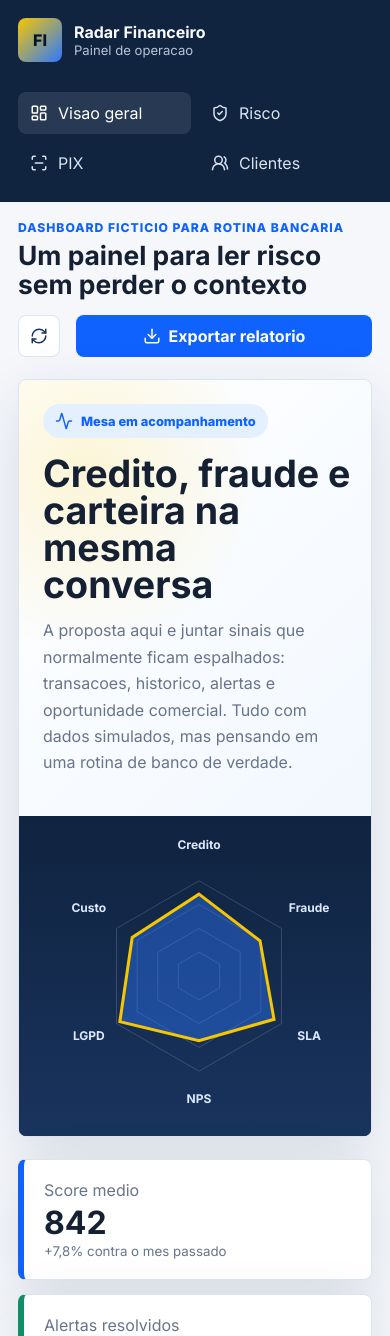
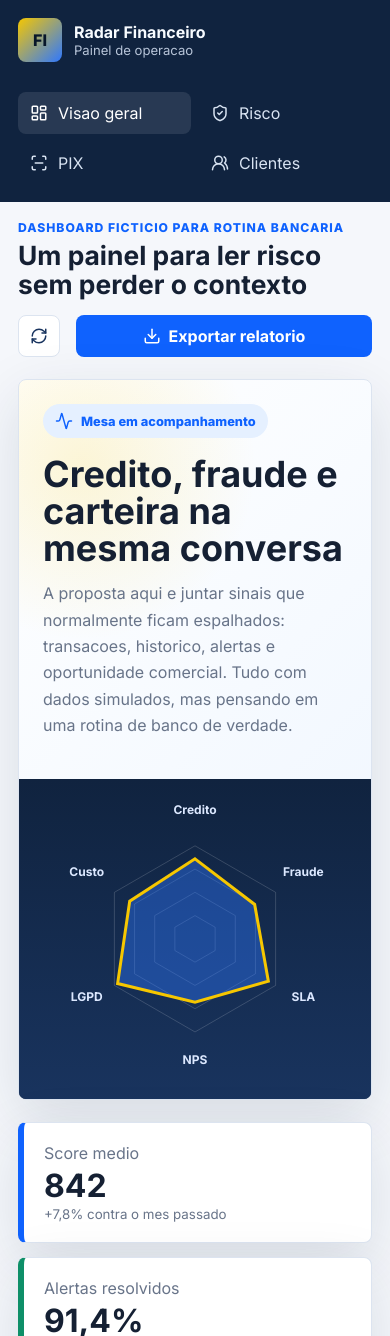
Before and after one commit to Kelver1991/radar-financeiro, a plain HTML site: page index.html in a window 390 px wide. Shown: the top 1336 px of the page. Drawn offline with nearby package versions, Linux system fonts and the light colour scheme.

Commit message:
Improve responsive dashboard layout

```diff
--- a/styles.css
+++ b/styles.css
@@ -23,6 +23,7 @@ body {
   min-height: 100vh;
   background: var(--bg);
   color: var(--ink);
+  overflow-x: hidden;
 }
 
 button,
@@ -131,6 +132,7 @@ main {
   padding: 28px;
   display: grid;
   gap: 22px;
+  min-width: 0;
 }
 
 .topbar,
@@ -231,13 +233,15 @@ h2 {
 .hero-copy {
   padding: 34px;
   align-self: center;
+  min-width: 0;
 }
 
 .hero-copy h2 {
   max-width: 620px;
   margin: 18px 0 14px;
-  font-size: clamp(2rem, 4vw, 4.2rem);
-  line-height: 0.98;
+  font-size: clamp(2rem, 3.4vw, 3.7rem);
+  line-height: 1.02;
+  overflow-wrap: normal;
 }
 
 .hero-copy p {
@@ -272,9 +276,15 @@ h2 {
 .radar-card {
   display: grid;
   place-items: center;
+  min-width: 0;
   background:
     linear-gradient(180deg, rgba(16, 35, 63, 0.97), rgba(25, 52, 95, 0.97)),
     #10233f;
+}
+
+.radar-card canvas {
+  width: min(100%, 360px);
+  height: auto;
 }
 
 .metric-stack {
@@ -385,6 +395,8 @@ h2 {
 }
 
 .chart-wrap canvas {
+  width: 100%;
+  height: auto;
   max-width: 100%;
 }
 
@@ -406,6 +418,18 @@ h2 {
   margin-top: 2px;
 }
 
+@media (max-width: 1320px) {
+  .hero-grid,
+  .content-grid,
+  .bottom-grid {
+    grid-template-columns: 1fr;
+  }
+
+  .metric-stack {
+    grid-template-columns: repeat(3, minmax(0, 1fr));
+  }
+}
+
 @media (max-width: 1120px) {
   .app-shell {
     grid-template-columns: 1fr;
@@ -424,15 +448,18 @@ h2 {
     display: none;
   }
 
-  .hero-grid,
-  .content-grid,
-  .bottom-grid,
   .hero-panel {
     grid-template-columns: 1fr;
   }
 
   .radar-card {
     min-height: 320px;
+  }
+}
+
+@media (max-width: 900px) {
+  .metric-stack {
+    grid-template-columns: 1fr;
   }
 }
 
@@ -465,6 +492,6 @@ h2 {
   }
 
   .hero-copy h2 {
-    font-size: 2.35rem;
+    font-size: 2.25rem;
   }
 }
```
